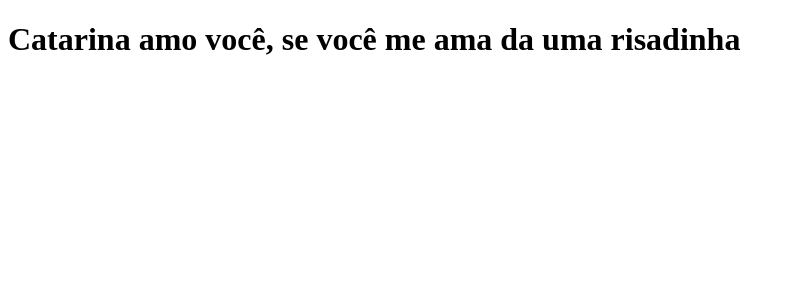
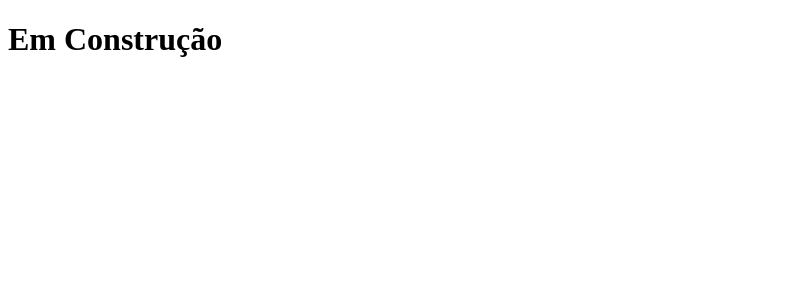
Before and after one commit to EudsonSouza/base-project, a Next.js app: page / in a window 1280 px wide. Shown: the top 300 px of the page, without its empty margins (0-795 px from the left). Built offline with nearby package versions, Linux system fonts and the light colour scheme.

Commit message:
Change home page title

```diff
--- a/pages/index.js
+++ b/pages/index.js
@@ -1,9 +1,5 @@
 const Home = () => {
-  return <h1> Catarina amo você, se você me ama da uma risadinha </h1>;
-};
-
-const Home2 = () => {
-  return <h1> Catarina amo você, se você me ama da uma risadinha </h1>;
+  return <h1> Em Construção </h1>;
 };
 
 export default Home;
```
